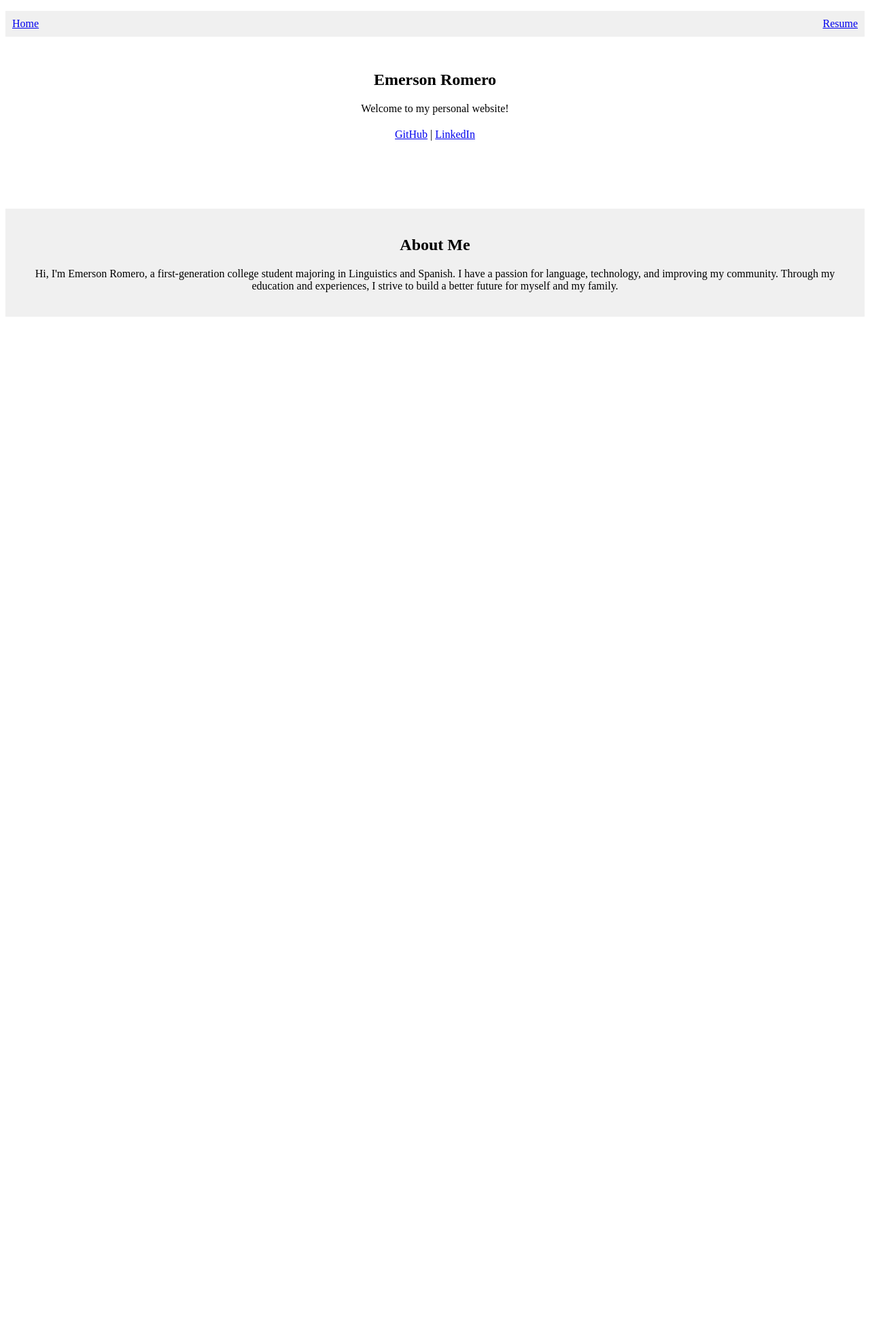
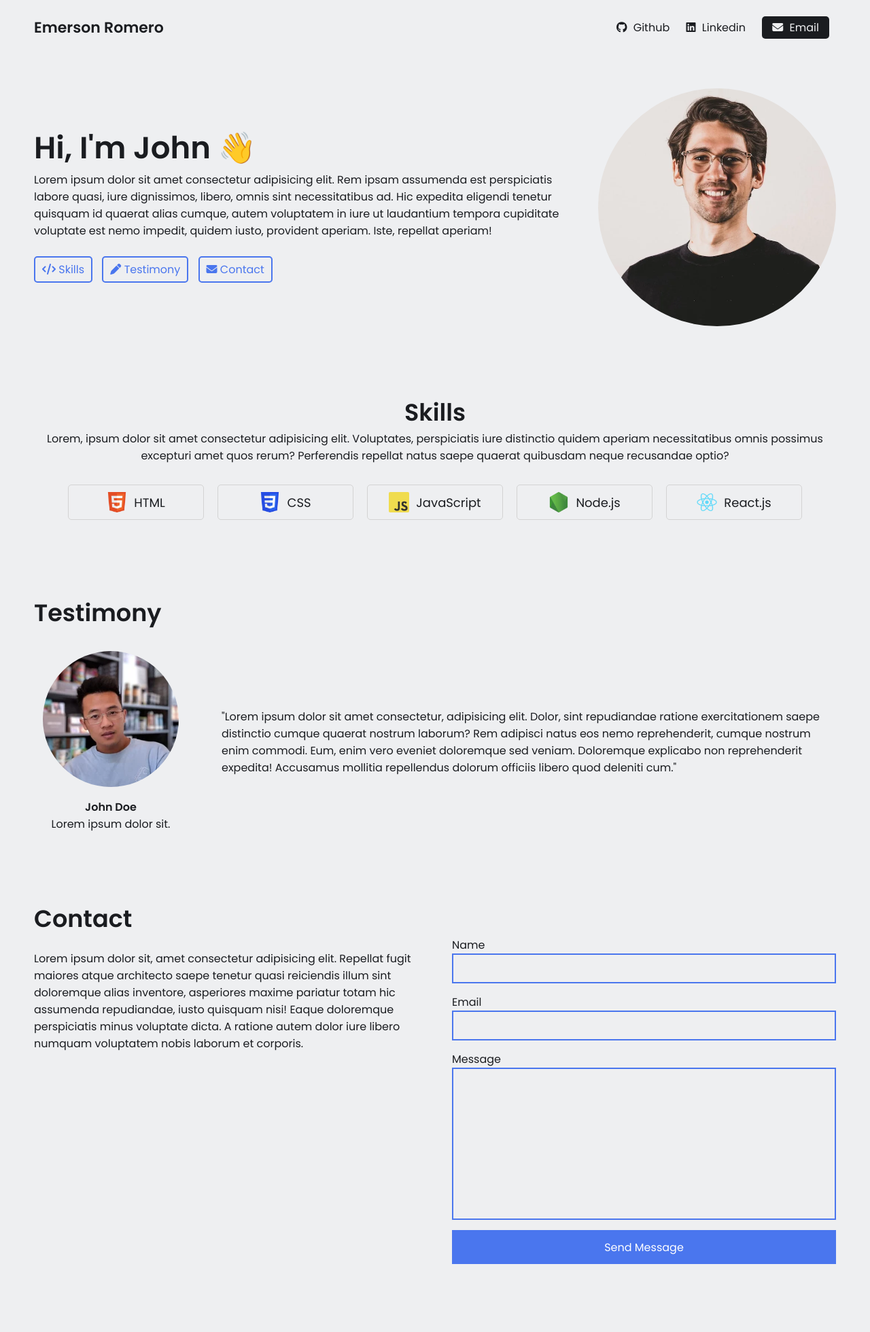
Before and after one commit to EmersonMR25/Personal-Website, a Flask app: page / in a window 1280 px wide. Shown: the whole page at 68% size. Before the commit the page ends 466 px from the top, so only its background shows below. Run offline with Flask 3, Linux system fonts and the light colour scheme.

Commit message:
ADDED another skeleton for the website

```diff
--- /dev/null
+++ b/app/static/css/styles.css
@@ -0,0 +1,330 @@
+:root {
+  --text-color: #1a1c20;
+  --link-color: #4a76ee;
+  --background-color: #eeeff1;
+}
+
+* {
+  margin: 0;
+  padding: 0;
+  box-sizing: border-box;
+}
+
+html {
+  scroll-behavior: smooth;
+}
+
+body {
+  font-family: 'Poppins', sans-serif;
+  color: var(--text-color);
+  background-color: var(--background-color);
+  max-width: 1400px;
+  margin: 0 auto;
+}
+
+a {
+  color: var(--link-color);
+  text-decoration: none;
+}
+
+/* NAVBAR */
+nav {
+  display: flex;
+  justify-content: space-between;
+  align-items: center;
+
+  padding: 0 50px;
+  height: 80px;
+}
+
+nav .left a {
+  color: var(--text-color);
+  font-size: 22px;
+  font-weight: 600;
+}
+
+nav .right a {
+  color: var(--text-color);
+  margin: 0 10px;
+}
+
+nav .right a:last-child {
+  color: var(--background-color);
+  background-color: var(--text-color);
+  padding: 5px 15px;
+  border-radius: 5px;
+}
+
+nav .right a span {
+  margin-left: 5px;
+}
+
+/* SECTION 1: Hero */
+.hero-section {
+  display: flex;
+  justify-content: space-between;
+  align-items: center;
+  padding: 0 50px;
+  margin: 50px 0;
+  margin-bottom: 100px;
+  gap: 40px;
+}
+
+.hero-section .text {
+  flex: 5;
+}
+
+.hero-section .text h2 {
+  font-size: 45px;
+}
+
+.hero-section .text .links {
+  margin-top: 25px;
+}
+
+.hero-section .text .links a {
+  display: inline-block;
+  padding: 5px 10px;
+  border: 2px solid var(--link-color);
+  border-radius: 5px;
+  margin-right: 10px;
+  margin-bottom: 10px;
+  transition: .1s;
+}
+
+.hero-section .text .links a:hover {
+  color: var(--text-color);
+  border: 2px solid var(--text-color);
+}
+
+.hero-section .headshot {
+  flex: 2;
+  display: flex;
+  justify-content: right;
+}
+
+.hero-section .headshot img {
+  width: 350px;
+  border-radius: 50%;
+}
+
+/* SECTION 2: Skills */
+.skills-section {
+  padding: 0 50px;
+  margin-bottom: 100px;
+}
+
+.skills-section h2 {
+  text-align: center;
+  font-size: 35px;
+}
+
+.skills-section .text {
+  text-align: center;
+  margin-bottom: 20px;
+}
+
+.skills-section .cells {
+  display: flex;
+  justify-content: center;
+  flex-wrap: wrap;
+}
+
+.skills-section .cells .cell {
+  display: flex;
+  justify-content: center;
+  align-items: center;
+  gap: 10px;
+
+  width: 200px;
+  padding: 10px 20px;
+  margin: 10px;
+  border: 1.5px solid #d3d3d3;
+  border-radius: 5px;
+}
+
+.skills-section .cells .cell img {
+  width: 30px;
+  height: 30px;
+  object-fit: contain;
+  border-radius: 2px;
+}
+
+.skills-section .cells .cell span {
+  font-size: 18px;
+}
+
+/* SECTION 3: Testimony */
+.testimony-section {
+  padding: 0 50px;
+  margin-bottom: 100px;
+}
+
+.testimony-section h2 {
+  font-size: 35px;
+  margin-bottom: 30px;
+}
+
+.testimony-section .group {
+  display: flex;
+  align-items: center;
+  gap: 50px;
+}
+
+.testimony-section .group .person-details {
+  text-align: center;
+  flex: 2;
+}
+
+.testimony-section .group .person-details img {
+  width: 200px;
+  aspect-ratio: 1 / 1;
+  object-fit: cover;
+  border-radius: 50%;
+  margin-bottom: 10px;
+}
+
+.testimony-section .group .person-details p {
+  font-weight: 600;
+}
+
+.testimony-section .group .person-details p:last-child {
+  font-weight: normal;
+}
+
+.testimony-section .group .text {
+  flex: 8;
+}
+
+/* SECTION 4: Contact */
+.contact-section {
+  padding: 0 50px;
+  margin-bottom: 100px;
+}
+
+.contact-section h2 {
+  font-size: 35px;
+}
+
+.contact-section .group {
+  display: flex;
+  gap: 50px;
+}
+
+.contact-section .group .text {
+  flex: 3;
+  margin-top: 20px;
+}
+
+.contact-section .group form {
+  flex: 3;
+  display: flex;
+  flex-direction: column;
+}
+
+.contact-section .group form input,
+.contact-section .group form textarea {
+  font-family: 'Poppins', sans-serif;
+  border: 2px solid var(--link-color);
+  background-color: transparent;
+  padding: 10px;
+  margin-bottom: 15px;
+  outline: none;
+  resize: none;
+}
+
+.contact-section .group form button {
+  font-size: 16px;
+  font-family: 'Poppins', sans-serif;
+  color: #fff;
+  background-color: var(--link-color);
+  border: none;
+  height: 50px;
+  cursor: pointer;
+  transition: .1s;
+}
+
+.contact-section .group form button:hover {
+  filter: brightness(.9);
+}
+
+@media (max-width: 850px) {
+  /* SECTION 1: Hero */
+  .hero-section .text h2 {
+    font-size: 35px;
+  }
+}
+
+@media (max-width: 740px) {
+  /* SECTION 1: Hero */
+  .hero-section {
+    flex-direction: column-reverse;
+  }
+
+  .hero-section .headshot img {
+    width: 300px;
+  }
+
+  /* SECTION 3: Testimony */
+  .testimony-section {
+    text-align: center;
+  }
+
+  .testimony-section .group {
+    flex-direction: column;
+  }
+
+  /* SECTION 4: Contact */
+  .contact-section .group {
+    flex-direction: column;
+  }
+}
+
+@media (max-width: 600px) {
+  /* NAVBAR */
+  nav {
+    padding: 0 20px;
+  }
+
+  nav .right a {
+    font-size: 22px;
+  }
+
+  nav .right a:last-child {
+    color: var(--text-color);
+    background-color: transparent;
+    padding: 0;
+  }
+
+  nav .right a span {
+    display: none;
+  }
+
+  /* SECTION 1: Hero */
+  .hero-section {
+    padding: 0 20px;
+  }
+
+  .hero-section .text h2 {
+    font-size: 30px;
+  }
+
+  /* SECTION 2: Skills */
+  .skills-section {
+    padding: 0 20px;
+  }
+
+  .skills-section .cells .cell span {
+    font-size: 16px;
+  }
+
+  /* SECTION 3: Testimony */
+  .testimony-section {
+    padding: 0 20px;
+  }
+
+  /* SECTION 4: Contact */
+  .contact-section {
+    padding: 0 20px;
+  }
+}
--- a/app/templates/index.html
+++ b/app/templates/index.html
@@ -4,57 +4,176 @@
     <meta charset="UTF-8" />
     <meta http-equiv="X-UA-Compatible" content="IE=edge" />
     <meta name="viewport" content="width=device-width, initial-scale=1.0" />
-    <title>Emerson Romero - Personal Website</title>
+
+    <link rel="preconnect" href="https://fonts.googleapis.com" />
+    <link rel="preconnect" href="https://fonts.gstatic.com" crossorigin />
+    <link
+      href="https://fonts.googleapis.com/css2?family=Poppins:wght@400;600&display=swap"
+      rel="stylesheet"
+    />
+
+    <link
+      rel="stylesheet"
+      href="https://cdnjs.cloudflare.com/ajax/libs/font-awesome/6.4.0/css/all.min.css"
+      integrity="sha512-iecdLmaskl7CVkqkXNQ/ZH/XLlvWZOJyj7Yy7tcenmpD1ypASozpmT/E0iPtmFIB46ZmdtAc9eNBvH0H/ZpiBw=="
+      crossorigin="anonymous"
+      referrerpolicy="no-referrer"
+    />
+
+    <link rel="stylesheet" href="static/css/styles.css" />
+
+    <title>Portfolio</title>
   </head>
   <body>
-    <!-- Navigation Bar -->
+    <!-- NAVBAR -->
     <nav>
-      <ul
-        style="
-          list-style: none;
-          display: flex;
-          justify-content: space-between;
-          background-color: #f0f0f0;
-          padding: 10px;
-        "
-      >
-        <li><a href="{{ url_for('main.index') }}">Home</a></li>
-        <li><a href="{{ url_for('main.resume') }}">Resume</a></li>
-      </ul>
+      <div class="left">
+        <a href="/">Emerson Romero</a>
+      </div>
+
+      <div class="right">
+        <a href="http://github.com" target="_blank" rel="noopener noreferrer">
+          <i class="fa-brands fa-github"></i>
+          <span>Github</span>
+        </a>
+
+        <a href="http://linkedin.com" target="_blank" rel="noopener noreferrer">
+          <i class="fa-brands fa-linkedin"></i>
+          <span>Linkedin</span>
+        </a>
+
+        <a href="mailto:john@example.com">
+          <i class="fa-solid fa-envelope"></i>
+          <span>Email</span>
+        </a>
+      </div>
     </nav>
 
-    <!-- Main Section -->
-    <section style="text-align: center; margin-top: 50px">
-      <h1>Emerson Romero</h1>
-      <p>Welcome to my personal website!</p>
+    <main>
+      <!-- SECTION 1: Hero -->
+      <section class="hero-section">
+        <div class="text">
+          <h2>Hi, I'm John 👋</h2>
+          <p>
+            Lorem ipsum dolor sit amet consectetur adipisicing elit. Rem ipsam
+            assumenda est perspiciatis labore quasi, iure dignissimos, libero,
+            omnis sint necessitatibus ad. Hic expedita eligendi tenetur quisquam
+            id quaerat alias cumque, autem voluptatem in iure ut laudantium
+            tempora cupiditate voluptate est nemo impedit, quidem iusto,
+            provident aperiam. Iste, repellat aperiam!
+          </p>
 
-      <!-- Social Links -->
-      <div style="margin-top: 20px">
-        <a href="https://github.com/EmersonMR25" target="_blank">GitHub</a> |
-        <a
-          href="https://www.linkedin.com/in/emerson-romero-0b5545206/"
-          target="_blank"
-          >LinkedIn</a
-        >
-      </div>
-    </section>
+          <div class="links">
+            <a href="#skills">
+              <i class="fa-solid fa-code"></i>
+              <span>Skills</span>
+            </a>
 
-    <!-- About Me Section -->
-    <footer
-      style="
-        text-align: center;
-        margin-top: 100px;
-        padding: 20px;
-        background-color: #f0f0f0;
-      "
-    >
-      <h2>About Me</h2>
-      <p>
-        Hi, I'm Emerson Romero, a first-generation college student majoring in
-        Linguistics and Spanish. I have a passion for language, technology, and
-        improving my community. Through my education and experiences, I strive
-        to build a better future for myself and my family.
-      </p>
-    </footer>
+            <a href="#testimony">
+              <i class="fa-solid fa-pen"></i>
+              <span>Testimony</span>
+            </a>
+
+            <a href="#contact">
+              <i class="fa-solid fa-envelope"></i>
+              <span>Contact</span>
+            </a>
+          </div>
+        </div>
+
+        <div class="headshot">
+          <img src="static/img/hero-headshot.webp" alt="john doe headshot" />
+        </div>
+      </section>
+
+      <!-- SECTION 2: Skills -->
+      <section id="skills" class="skills-section">
+        <h2>Skills</h2>
+        <div class="text">
+          Lorem, ipsum dolor sit amet consectetur adipisicing elit. Voluptates,
+          perspiciatis iure distinctio quidem aperiam necessitatibus omnis
+          possimus excepturi amet quos rerum? Perferendis repellat natus saepe
+          quaerat quibusdam neque recusandae optio?
+        </div>
+
+        <div class="cells">
+          <div class="cell">
+            <img src="static/img/html-logo.webp" alt="html logo" />
+            <span>HTML</span>
+          </div>
+
+          <div class="cell">
+            <img src="static/img/css-logo.webp" alt="css logo" />
+            <span>CSS</span>
+          </div>
+
+          <div class="cell">
+            <img src="static/img/javascript-logo.webp" alt="javascript logo" />
+            <span>JavaScript</span>
+          </div>
+
+          <div class="cell">
+            <img src="static/img/node-logo.webp" alt="node logo" />
+            <span>Node.js</span>
+          </div>
+
+          <div class="cell">
+            <img src="static/img/react-logo.webp" alt="react logo" />
+            <span>React.js</span>
+          </div>
+        </div>
+      </section>
+
+      <!-- SECTION 3: Testimony -->
+      <section id="testimony" class="testimony-section">
+        <h2>Testimony</h2>
+
+        <div class="group">
+          <div class="person-details">
+            <img src="static/img/testimony-headshot.webp" />
+            <p>John Doe</p>
+            <p>Lorem ipsum dolor sit.</p>
+          </div>
+
+          <div class="text">
+            "Lorem ipsum dolor sit amet consectetur, adipisicing elit. Dolor,
+            sint repudiandae ratione exercitationem saepe distinctio cumque
+            quaerat nostrum laborum? Rem adipisci natus eos nemo reprehenderit,
+            cumque nostrum enim commodi. Eum, enim vero eveniet doloremque sed
+            veniam. Doloremque explicabo non reprehenderit expedita! Accusamus
+            mollitia repellendus dolorum officiis libero quod deleniti cum."
+          </div>
+        </div>
+      </section>
+
+      <!-- SECTION 4: Contact -->
+      <section id="contact" class="contact-section">
+        <h2>Contact</h2>
+
+        <div class="group">
+          <div class="text">
+            Lorem ipsum dolor sit, amet consectetur adipisicing elit. Repellat
+            fugit maiores atque architecto saepe tenetur quasi reiciendis illum
+            sint doloremque alias inventore, asperiores maxime pariatur totam
+            hic assumenda repudiandae, iusto quisquam nisi! Eaque doloremque
+            perspiciatis minus voluptate dicta. A ratione autem dolor iure
+            libero numquam voluptatem nobis laborum et corporis.
+          </div>
+
+          <form>
+            <label for="name">Name</label>
+            <input type="text" id="name" />
+
+            <label for="email">Email</label>
+            <input type="email" id="email" />
+
+            <label for="message">Message</label>
+            <textarea id="message" cols="30" rows="10"></textarea>
+
+            <button type="submit">Send Message</button>
+          </form>
+        </div>
+      </section>
+    </main>
   </body>
 </html>
```
Also changed, not shown: app/templates/resume.html (deleted, +0 -108 lines), app/static/img/css-logo.webp (added), app/static/img/download.png (deleted), app/static/img/github-sign.png (added), app/static/img/hero-headshot.webp (added), app/static/img/html-logo.webp (added), app/static/img/javascript-logo.webp (added), app/static/img/linkedin.png (added), app/static/img/node-logo.webp (added), app/static/img/react-logo.webp (added), app/static/img/testimony-headshot.webp (added), 1 other file.
